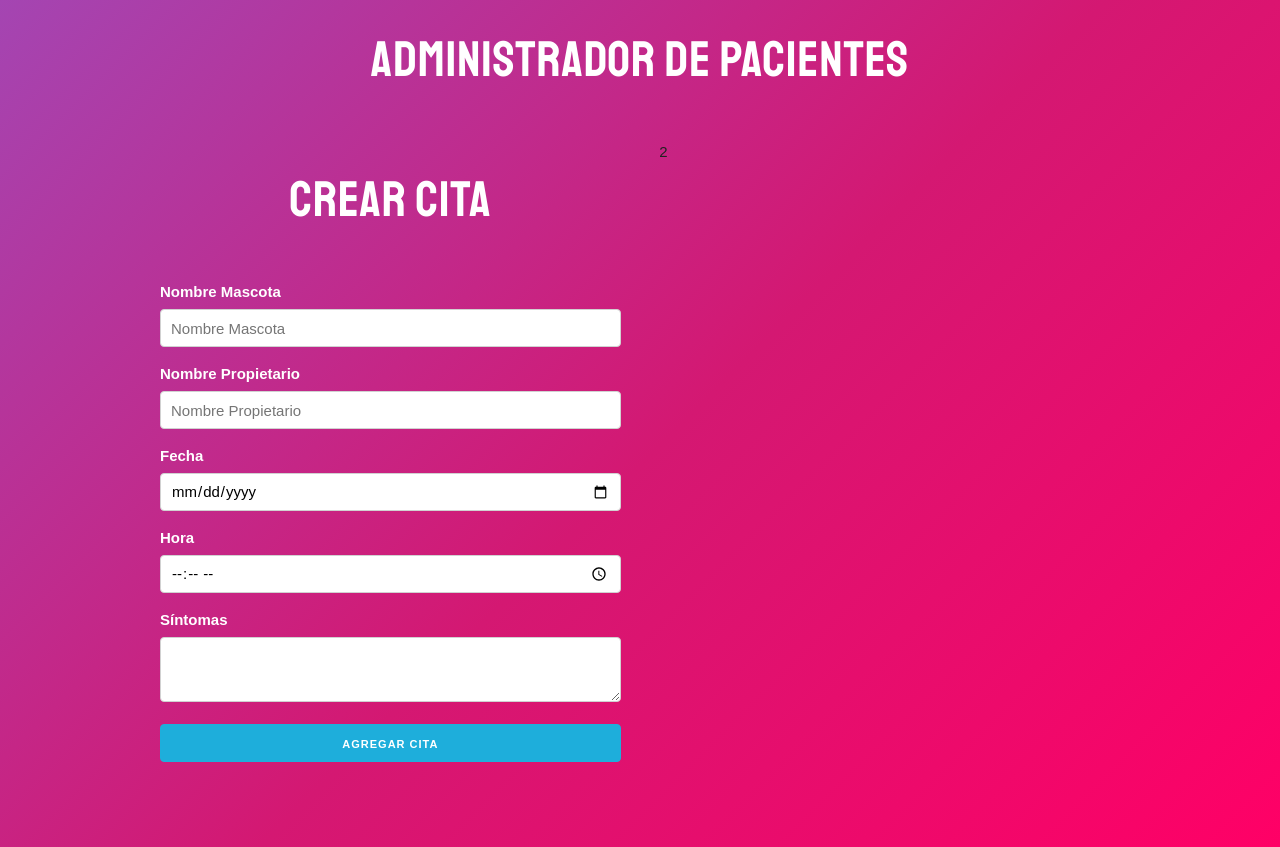
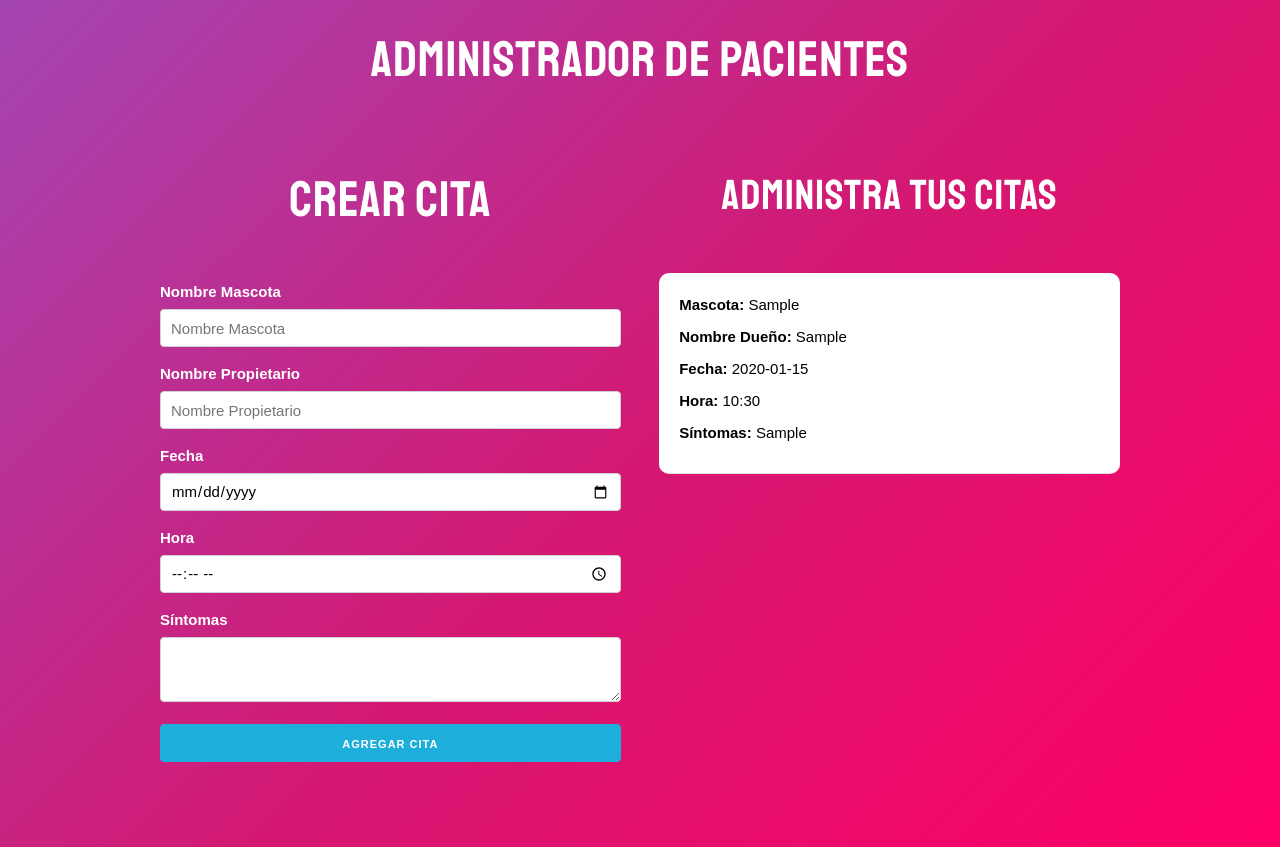
Before and after one commit to JoseIgnacioTapia/citas-adm-react, a React (Create React App) app: page / in a window 1280 px wide. Both pictures are taken after typing "Sample", "Sample", "2020-01-15", "10:30", "Sample" into the empty fields and a click on the button "AGREGAR CITA". Built offline with nearby package versions, Linux system fonts and the light colour scheme.

Commit message:
Showing Appoinments

```diff
--- a/src/App.js
+++ b/src/App.js
@@ -1,5 +1,6 @@
 import { Fragment, useState } from 'react';
 import Formulario from './components/Formulario'
+import Cita from './components/Cita'
 
 function App() {
 
@@ -26,7 +27,14 @@
             />
           </div>
           <div className="one-half column">
-            2
+            <h2>Administra tus Citas</h2>
+            {citas.map(cita => (
+              <Cita
+                key={cita.id}
+                cita={cita}
+              />
+            ))}
+
           </div>
         </div>
       </div>
--- /dev/null
+++ b/src/components/Cita.js
@@ -0,0 +1,13 @@
+import React from 'react';
+
+const Cita = ({cita}) => (
+    <div className="cita">
+      <p>Mascota: <span>{cita.mascota}</span></p>
+      <p>Nombre Dueño: <span>{cita.propietario}</span></p>
+      <p>Fecha: <span>{cita.fecha}</span></p>
+      <p>Hora: <span>{cita.hora}</span></p>
+      <p>Síntomas: <span>{cita.sintomas}</span></p>
+    </div>
+);
+
+export default Cita;
```
